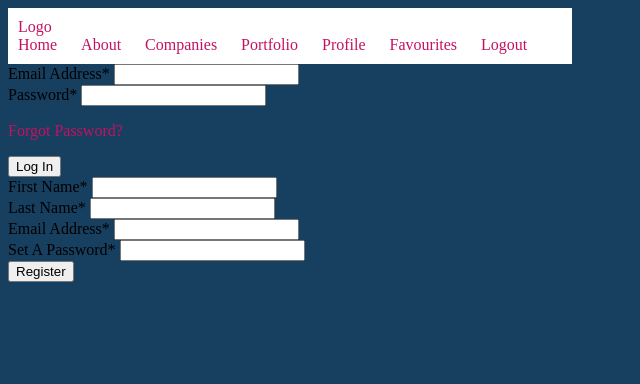
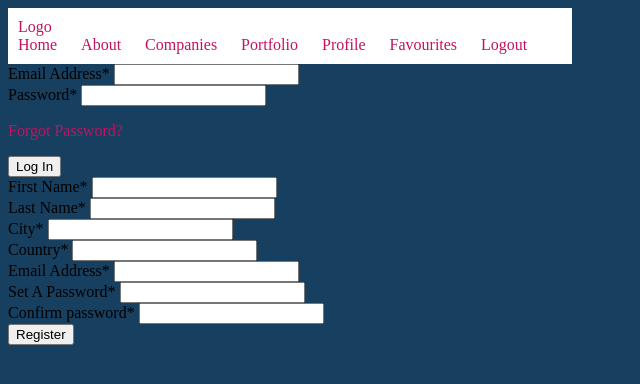
Before and after one commit to zephmonette/Assignment2, a PHP site: page / in a window 1280 px wide. Shown: the top 384 px of the page, without its empty margins (0-640 px from the left). Run offline with PHP 8.4, Linux system fonts and the light colour scheme.

Commit message:
Added form.js, handles form related stuff for passwords emails countries etc

```diff
--- /dev/null
+++ b/https:/github.com/zephmonette/Assignment2/js/form.js
@@ -0,0 +1,14 @@
+window.addEventListener('load', function(){
+
+  document.addEventListener('onchange', function() {
+  if (document.getElementById('password').value == document.getElementById('confirm_password').value) {
+    document.getElementById('message').style.color = 'green';
+    document.getElementById('message').innerHTML = 'matching';
+  } else {
+    document.getElementById('message').style.color = 'red';
+    document.getElementById('message').innerHTML = 'not matching';
+  }
+});
+
+
+});
--- a/https:/github.com/zephmonette/Assignment2/php/index.php
+++ b/https:/github.com/zephmonette/Assignment2/php/index.php
@@ -1,4 +1,4 @@
-<?php
+  <?php
 session_start();
 ?>
 <!DOCTYPE html>
@@ -26,8 +26,9 @@ if ($_SERVER['REQUEST_METHOD'] == 'POST')
         require 'register.php';
     }
 }
-?><script src="../js/nav.js"></script>
-
+?>
+<script src="../js/nav.js"></script>
+<script src="../js/form.js"></script>
 <body>
     <div class="topnav">
         <a href="#home" class="active">Logo</a>
@@ -87,6 +88,20 @@ if ($_SERVER['REQUEST_METHOD'] == 'POST')
 
         <div>
             <label>
+                City<span class="req">*</span>
+            </label>
+            <input type="text" required autocomplete="off" name='city' />
+        </div>
+
+        <div>
+            <label>
+                Country<span class="req">*</span>
+            </label>
+            <input type="text" required autocomplete="off" name='country' />
+        </div>
+
+        <div>
+            <label>
                 Email Address<span class="req">*</span>
             </label>
             <input type="email" required autocomplete="off" name='email' />
@@ -96,7 +111,15 @@ if ($_SERVER['REQUEST_METHOD'] == 'POST')
             <label>
                 Set A Password<span class="req">*</span>
             </label>
-            <input type="password" required autocomplete="off" name='password' />
+            <input type="password" required autocomplete="off" name='password' id='password'/>
+        </div>
+
+        <div>
+            <label>
+                Confirm password<span class="req">*</span>
+            </label>
+            <input type="password" required autocomplete="off" name='password' id='confirm_password'/>
+            <span id='message'></span>
         </div>
 
         <button type="submit" class="button button-block" name="register" />Register</button>
```
Also changed, not shown: https:/github.com/zephmonette/Assignment2/php/register.php (+15 -3 lines).
